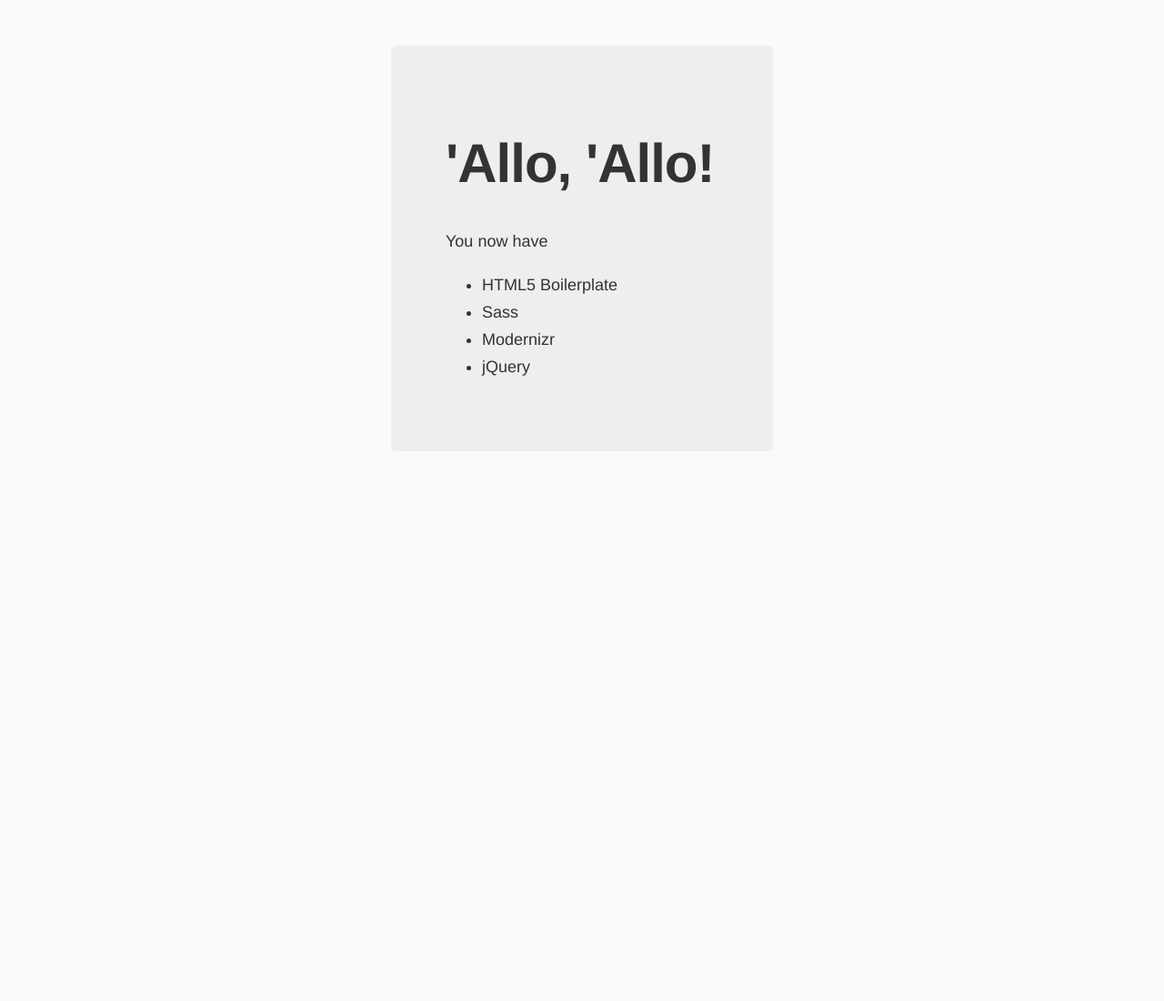
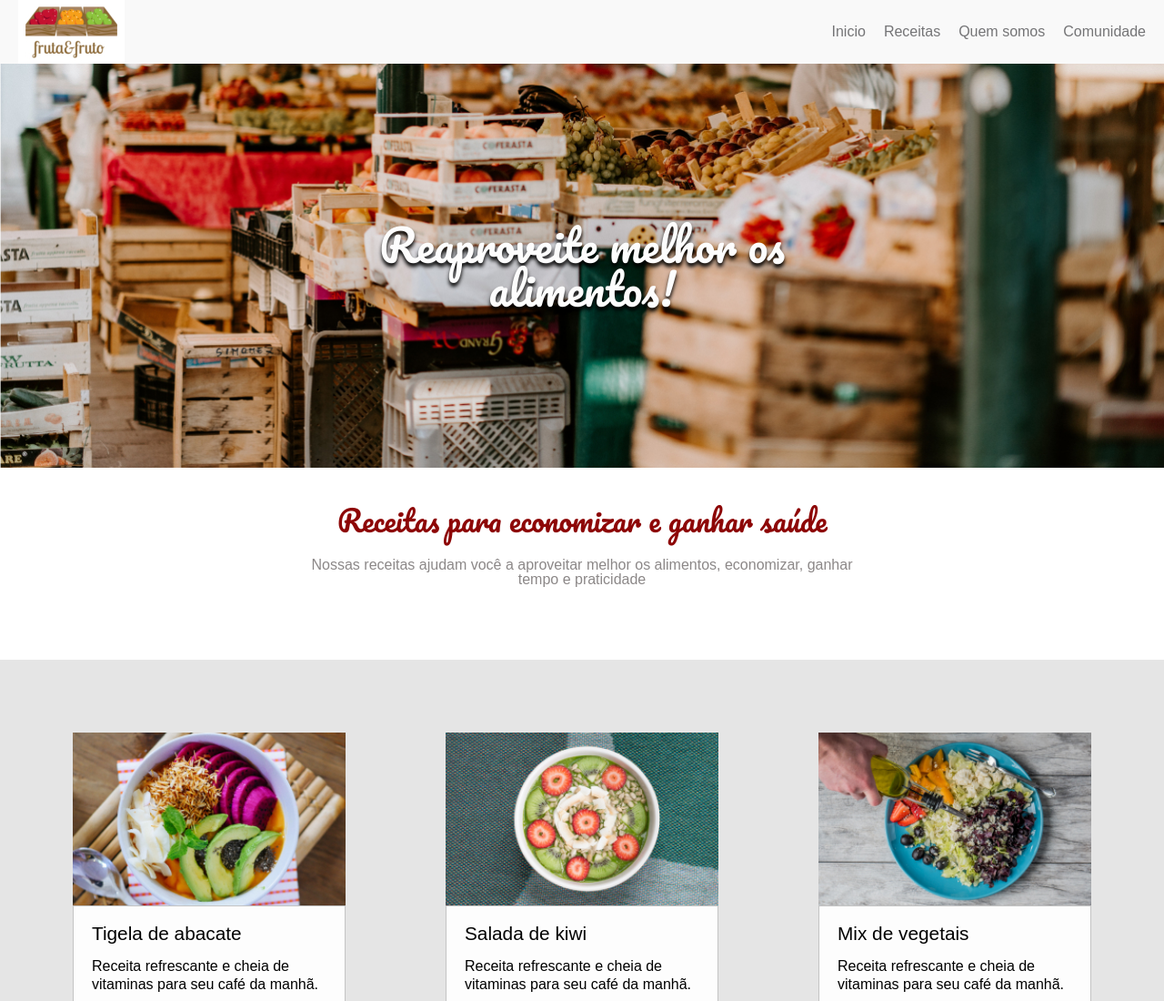
Before and after one commit to Mizael-Ribeiro/class-goodpracticesatcss, a website: page app/index.html in a window 1280 px wide. Shown: the top 1100 px of the page at 91% size. Before the commit the page ends 800 px from the top, so only its background shows below. Drawn offline with nearby package versions, Linux system fonts and the light colour scheme; files that its build step writes are made by us from their sources.

```diff
--- a/app/index.html
+++ b/app/index.html
@@ -1,47 +1,132 @@
 <!doctype html>
-<html class="no-js" lang="">
+<html class="no-js" lang="pt-br">
   <head>
     <meta charset="utf-8">
-    <meta name="description" content="">
+    <meta name="description" content="course about good practices at css">
     <meta name="viewport" content="width=device-width, initial-scale=1">
     <title>4  Good practices css</title>
     <link rel="apple-touch-icon" href="apple-touch-icon.png">
-    <!-- Place favicon.ico in the root directory -->
-    <!-- build:css styles/main.css -->
+    <link rel="stylesheet" href="styles/reset.css">
     <link rel="stylesheet" href="styles/main.css">
-    <!-- endbuild -->
-    <!-- build:js scripts/modernizr.js -->
+    <link href="https://fonts.googleapis.com/css?family=Pacifico&display=swap" rel="stylesheet">
     <script src="scripts/modernizr.js"></script>
-    <!-- endbuild -->
   </head>
   <body>
-    <!--[if IE]>
-      <p class="browserupgrade">You are using an <strong>outdated</strong> browser. Please <a href="http://browsehappy.com/">upgrade your browser</a> to improve your experience.</p>
-    <![endif]-->
-    <div class="hero-unit">
-      <h1>'Allo, 'Allo!</h1>
-      <p>You now have</p>
-      <ul>
-        <li>HTML5 Boilerplate</li>
-        <li>Sass</li>
-        <li>Modernizr</li>
-        <li>jQuery</li>
-      </ul>
-    </div>
-    <!-- Google Analytics: change UA-XXXXX-X to be your site's ID. -->
-    <script>
-      (function(b,o,i,l,e,r){b.GoogleAnalyticsObject=l;b[l]||(b[l]=
-      function(){(b[l].q=b[l].q||[]).push(arguments)});b[l].l=+new Date;
-      e=o.createElement(i);r=o.getElementsByTagName(i)[0];
-      e.src='https://www.google-analytics.com/analytics.js';
-      r.parentNode.insertBefore(e,r)}(window,document,'script','ga'));
-      ga('create','UA-XXXXX-X');ga('send','pageview');
-    </script>
-    <!-- build:js scripts/vendor.js -->
-    <script type="text/javascript" src="/node_modules/jquery/dist/jquery.min.js"></script>
-    <!-- endbuild -->
-    <!-- build:js scripts/main.js -->
-    <script src="scripts/main.js"></script>
-    <!-- endbuild -->
+    <!-- inicio menu -->
+    <header class="menu">
+      <h1 class="menu__title">
+        <img src="images/logo.jpg" alt="logo hortifruti" class="menu__logo">
+      </h1>
+      <nav class="menu__nav">
+        <ul class="menu__lista">
+          <li class="menu__item">
+            <a href="#" class="menu__link">Inicio</a>
+          </li>
+          <li class="menu__item">
+            <a href="#" class="menu__link">Receitas</a>
+          </li>
+          <li class="menu__item">
+            <a href="#" class="menu__link">Quem somos</a>
+          </li>
+          <li class="menu__item">
+            <a href="#" class="menu__link">Comunidade</a>
+          </li>
+        </ul>
+      </nav>
+    </header>
+    <!-- fim menu -->
+    <!-- inicio conteudo principal -->
+    <main>
+      <!-- inicio banner -->
+      <section class="banner">
+        <img src="images/banner.jpg" alt="banner inicial" class="banner__image">
+        <h2 class="banner__title">Reaproveite melhor os alimentos!</h2>
+      </section>
+      <!-- fim baner e inicio seçao sobre -->
+      <section class="about">
+        <h2 class="about__title">Receitas para economizar e ganhar saúde</h2>
+        <p class="about__description">Nossas receitas ajudam você a aproveitar melhor os alimentos, economizar, ganhar tempo e praticidade</p>
+      </section>
+      <!-- fim da seçao sobre e inicio dos cards de receita -->
+      <section class="recipe">
+        <!-- primeiro card -->
+        <div class="recipe__card">
+          <img src="images/receitas/tigela-de-abacate.jpg" alt="uma tigela com abacte" class="recipe__image">
+          <div class="recipe__content">
+            <h3 class="recipe__title">Tigela de abacate</h3>
+            <p class="recipe__description">Receita refrescante e cheia de vitaminas para seu café da manhã.</p>
+            <button type="button" name="button" class="recipe__button">Ver receita</button>
+          </div>
+        </div>
+        <!-- segundo card -->
+        <div class="recipe__card">
+          <img src="images/receitas/salada-de-kiwi.jpg" alt="salada de kiwi" class="recipe__image">
+          <div class="recipe__content">
+            <h3 class="recipe__title">Salada de kiwi</h3>
+            <p class="recipe__description">Receita refrescante e cheia de vitaminas para seu café da manhã.</p>
+            <button type="button" name="button" class="recipe__button">Ver receita</button>
+          </div>
+        </div>
+        <!-- terceiro card -->
+        <div class="recipe__card">
+          <img src="images/receitas/mix-de-vegetais.jpg" alt="Mix de vegetais" class="recipe__image">
+          <div class="recipe__content">
+            <h3 class="recipe__title">Mix de vegetais</h3>
+            <p class="recipe__description">Receita refrescante e cheia de vitaminas para seu café da manhã.</p>
+            <button type="button" name="button" class="recipe__button">Ver receita</button>
+          </div>
+        </div>
+        <!-- quarto card -->
+        <div class="recipe__card">
+          <img src="images/receitas/pimentoes-a-juliana.jpg" alt="Pimentões à Juliana" class="recipe__image">
+          <div class="recipe__content">
+            <h3 class="recipe__title">Pimentões à Juliana</h3>
+            <p class="recipe__description">Receita refrescante e cheia de vitaminas para seu café da manhã.</p>
+            <button type="button" name="button" class="recipe__button">Ver receita</button>
+          </div>
+        </div>
+        <!-- quinto card -->
+        <div class="recipe__card">
+          <img src="images/receitas/prato-oriental.jpg" alt="Prato oriental" class="recipe__image">
+          <div class="recipe__content">
+            <h3 class="recipe__title">Prato oriental</h3>
+            <p class="recipe__description">Receita refrescante e cheia de vitaminas para seu café da manhã.</p>
+            <button type="button" name="button" class="recipe__button">Ver receita</button>
+          </div>
+        </div>
+        <!-- sexto card -->
+        <div class="recipe__card">
+          <img src="images/receitas/beterrabas-assadas.jpg" alt="Beterrabas assadas" class="recipe__image">
+          <div class="recipe__content">
+            <h3 class="recipe__title">Beterrabas assadas</h3>
+            <p class="recipe__description">Receita refrescante e cheia de vitaminas para seu café da manhã.</p>
+            <button type="button" name="button" class="recipe__button">Ver receita</button>
+          </div>
+        </div>
+      </section>
+      <!-- final da seçao das receitas e inicio de quem somos -->
+      <section class="who-we-are">
+        <h2 class="who-we-are__title">Quem somos</h2>
+        <p class="who-we-are__description">Conheça a comunidade por trás da iniciativa</p>
+        <!-- inicio do grupo de pessoas -->
+        <div class="who-we-are__group">
+          <div class="who-we-are__people">
+            <img src="images/pessoas/roberta.jpg" alt="branca de cabelos cacheados" class="who-we-are__image">
+            <h3 class="who-we-are__name">Roberta</h3>
+            <p class="who-we-are__description">Conteúdo</p>
+          </div>
+          <div class="who-we-are__people">
+            <img src="images/pessoas/marcela.jpg" alt="morena de cabelos cacheados" class="who-we-are__image">
+            <h3 class="who-we-are__name">Marcela</h3>
+            <p class="who-we-are__description">Chef de cozinha</p>
+          </div>
+          <div class="who-we-are__people">
+            <img src="images/pessoas/andreia.jpg" alt="negra de cabelos cacheados" class="who-we-are__image">
+            <h3 class="who-we-are__name">Andréia</h3>
+            <p class="who-we-are__description">Produtora</p>
+          </div>
+        </div>
+      </section>
+    </main>
   </body>
 </html>
--- /dev/null
+++ b/app/styles/about.scss
@@ -0,0 +1,19 @@
+.about{
+  margin-top: 40px;
+  margin-bottom: 80px;
+  margin-right: auto;
+  margin-left: auto;
+  text-align: center;
+  width: 50%;
+
+  &__title{
+    font-family: Pacifico, cursive;
+    font-size: 2em;
+    color: #8D0606;
+    padding-bottom: 0.8em;
+  }
+
+  &__description{
+    color: #8C8888;
+  }
+}
--- /dev/null
+++ b/app/styles/banner.scss
@@ -0,0 +1,19 @@
+.banner{
+  font-family: Pacifico, cursive;
+  position: relative;
+
+  &__image{
+    width: 100%;
+  }
+
+  &__title{
+    font-size: 3em;
+    color: #fdfdfd;
+    text-shadow: 0px 4px 4px rgba(0, 0, 0, 75);
+    position: absolute;
+    left: 50%;
+    top: 50%;
+    text-align: center;
+    transform: translate(-50%, -50%);
+  }
+}
--- a/app/styles/main.scss
+++ b/app/styles/main.scss
@@ -1,28 +1,8 @@
-.browserupgrade {
-  margin: 0.2em 0;
-  background: #ccc;
-  color: #000;
-  padding: 0.2em 0;
+body{
+  font-family: sans-serif;
 }
-
-body {
-  background: #fafafa;
-  font-family: 'Helvetica Neue', Helvetica, Arial, sans-serif;
-  color: #333;
-}
-
-.hero-unit {
-  margin: 50px auto 0 auto;
-  width: 300px;
-  font-size: 18px;
-  font-weight: 200;
-  line-height: 30px;
-  background-color: #eee;
-  border-radius: 6px;
-  padding: 60px;
-  h1 {
-    font-size: 60px;
-    line-height: 1;
-    letter-spacing: -1px;
-  }
-}
+@import "menu.scss";
+@import "banner.scss";
+@import "about.scss";
+@import "recipe.scss";
+@import "who-we-are.scss";
--- /dev/null
+++ b/app/styles/menu.scss
@@ -0,0 +1,33 @@
+
+.menu{
+  background: #f9f9f9;
+  margin: 0 auto;
+  height: 70px;
+  display: flex;
+  justify-content: space-between;
+  align-items: center;
+  padding-left: 20px;
+  padding-right: 20px;
+
+  &__lista{
+    display: flex;
+  }
+
+  &__item{
+    margin-left: 20px;
+    list-style: none;
+
+    &:first-child{
+      margin-left: 0;
+    }
+  }
+
+  &__link{
+    text-decoration: none;
+    color: #747476;
+
+    &:hover{
+      text-decoration: underline;
+    }
+  }
+}
--- /dev/null
+++ b/app/styles/recipe.scss
@@ -0,0 +1,49 @@
+.recipe{
+  background: #E5E5E5;
+  display: flex;
+  flex-wrap: wrap;
+  padding-top: 5rem;
+  padding-left: 5rem;
+  justify-content: space-between;
+
+  &__card{
+    background: #fdfdfd;
+    display: flex;
+    flex-direction: column;
+    margin-bottom: 5rem;
+    margin-right: 5rem;
+    width: 25%;
+
+  }
+
+  &__content{
+    border: 1px solid #c4c4c4;
+    padding: 20px;
+  }
+
+  &__title{
+    font-size: 1.3em;
+    margin-bottom: 15px;
+  }
+
+  &__description{
+    font-size: 1em;
+    line-height: 1.3em;
+    margin-bottom: 15px;
+  }
+
+  &__button{
+    color: #ffffff;
+    background: #8D0606;
+    border: 0;
+    border-radius: 5px;
+    font-size: 0.8em;
+    padding: 5px 25px;
+    cursor: pointer;
+
+    &:hover {
+      background: #e41212;
+      transition: .2s ease-in-out;
+    }
+  }
+}
--- /dev/null
+++ b/app/styles/reset.css
@@ -0,0 +1,48 @@
+/* http://meyerweb.com/eric/tools/css/reset/
+   v2.0 | 20110126
+   License: none (public domain)
+*/
+
+html, body, div, span, applet, object, iframe,
+h1, h2, h3, h4, h5, h6, p, blockquote, pre,
+a, abbr, acronym, address, big, cite, code,
+del, dfn, em, img, ins, kbd, q, s, samp,
+small, strike, strong, sub, sup, tt, var,
+b, u, i, center,
+dl, dt, dd, ol, ul, li,
+fieldset, form, label, legend,
+table, caption, tbody, tfoot, thead, tr, th, td,
+article, aside, canvas, details, embed,
+figure, figcaption, footer, header, hgroup,
+menu, nav, output, ruby, section, summary,
+time, mark, audio, video {
+	margin: 0;
+	padding: 0;
+	border: 0;
+	font-size: 100%;
+	font: inherit;
+	vertical-align: baseline;
+}
+/* HTML5 display-role reset for older browsers */
+article, aside, details, figcaption, figure,
+footer, header, hgroup, menu, nav, section {
+	display: block;
+}
+body {
+	line-height: 1;
+}
+ol, ul {
+	list-style: none;
+}
+blockquote, q {
+	quotes: none;
+}
+blockquote:before, blockquote:after,
+q:before, q:after {
+	content: '';
+	content: none;
+}
+table {
+	border-collapse: collapse;
+	border-spacing: 0;
+}
--- /dev/null
+++ b/app/styles/who-we-are.scss
@@ -0,0 +1,34 @@
+.who-we-are{
+
+  &__title{
+    font-family: Pacifico, cursive;
+    color: #8D0606;
+    font-size: 51px;
+    text-align: center;
+    padding: 20px;
+  }
+
+  &__description{
+    text-align: center;
+    color: #8C8888;
+    font-size: 18px;
+  }
+
+  &__group{
+    padding: 20px;
+    display: flex;
+    justify-content: space-around;
+  }
+
+  &__image{
+    border-radius: 50%;
+  }
+
+  &__name{
+    text-align: center;
+    font-family: Pacifico, cursive;
+    padding: 10px;
+    color: #8D0606;
+    font-size: 28px;
+  }
+}
```
Also changed, not shown: app/images/banner.jpg (added), app/images/logo.jpg (added), app/images/pessoas/andreia.jpg (added), app/images/pessoas/marcela.jpg (added), app/images/pessoas/roberta.jpg (added), app/images/receitas/beterrabas-assadas.jpg (added), app/images/receitas/mix-de-vegetais.jpg (added), app/images/receitas/pimentoes-a-juliana.jpg (added), app/images/receitas/prato-oriental.jpg (added), app/images/receitas/salada-de-kiwi.jpg (added), app/images/receitas/tigela-de-abacate.jpg (added), app/styles/normalize.css (added).
